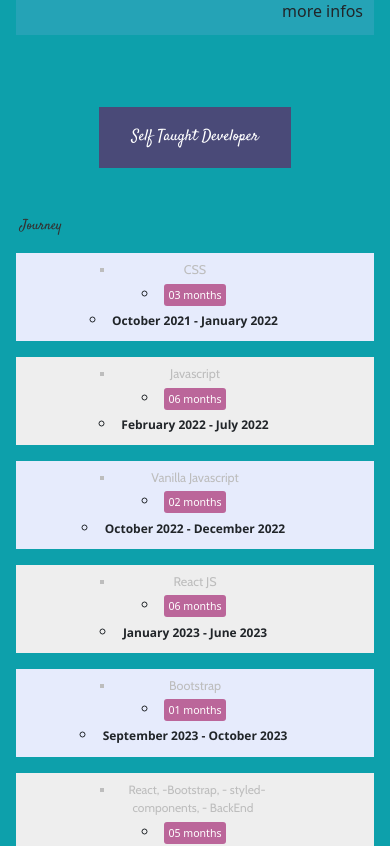
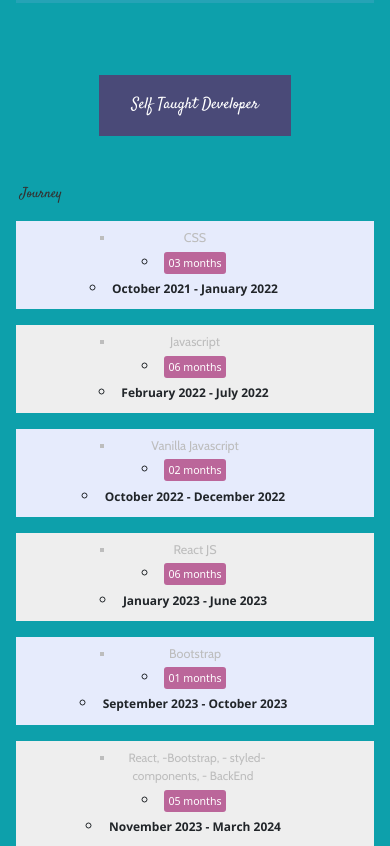
Before and after one commit to BeinRain06/portfolio-version-2, a Vue app in the folder vue-portfolio/: page /resume in a window 390 px wide. Shown: the part 5060-5906 px from the top of the page. Built offline with nearby package versions, Linux system fonts and the light colour scheme; a web font is replaced by a local one.

Commit message:
new-version-design/--fix-1 ResumeView.vue media-queries mobile min-width: 160px

```diff
--- a/vue-portfolio/src/views/ResumeView.vue
+++ b/vue-portfolio/src/views/ResumeView.vue
@@ -325,7 +325,7 @@ function playMoreInfoContent(i: string, label: string) {
 
       <!-- resume container-->
       <div class="resume_container container-fluid">
-        <div class="resume_row_one row">
+        <div class="resume_row_one">
           <!-- primar education -->
           <div class="primar_education w-100 my-2">
             <div class="primar_title_wrapper">
@@ -740,7 +740,7 @@ function playMoreInfoContent(i: string, label: string) {
             </div>
           </div>
         </div>
-        <div class="resume_row_two row">
+        <div class="resume_row_two">
           <!-- self taught cursus -->
           <div class="self_taught_cursus">
             <div class="edu_former">
```
